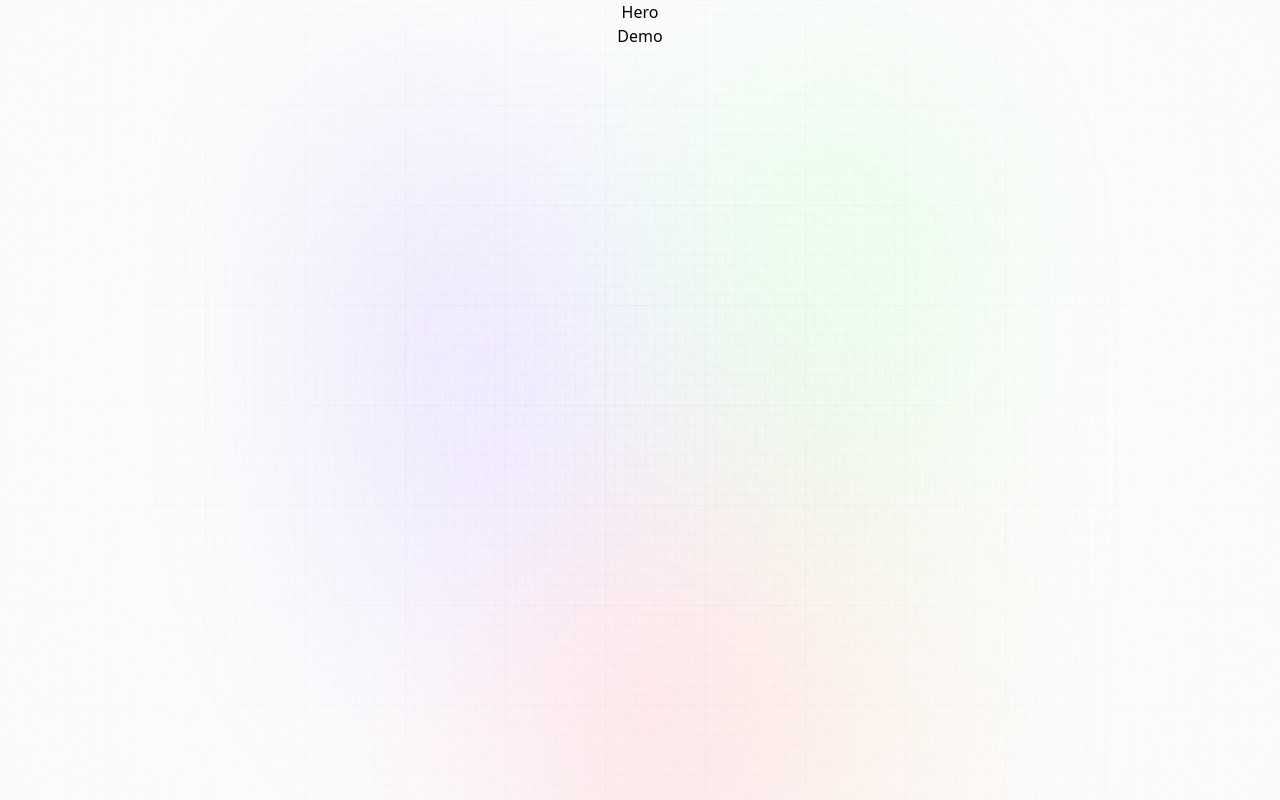
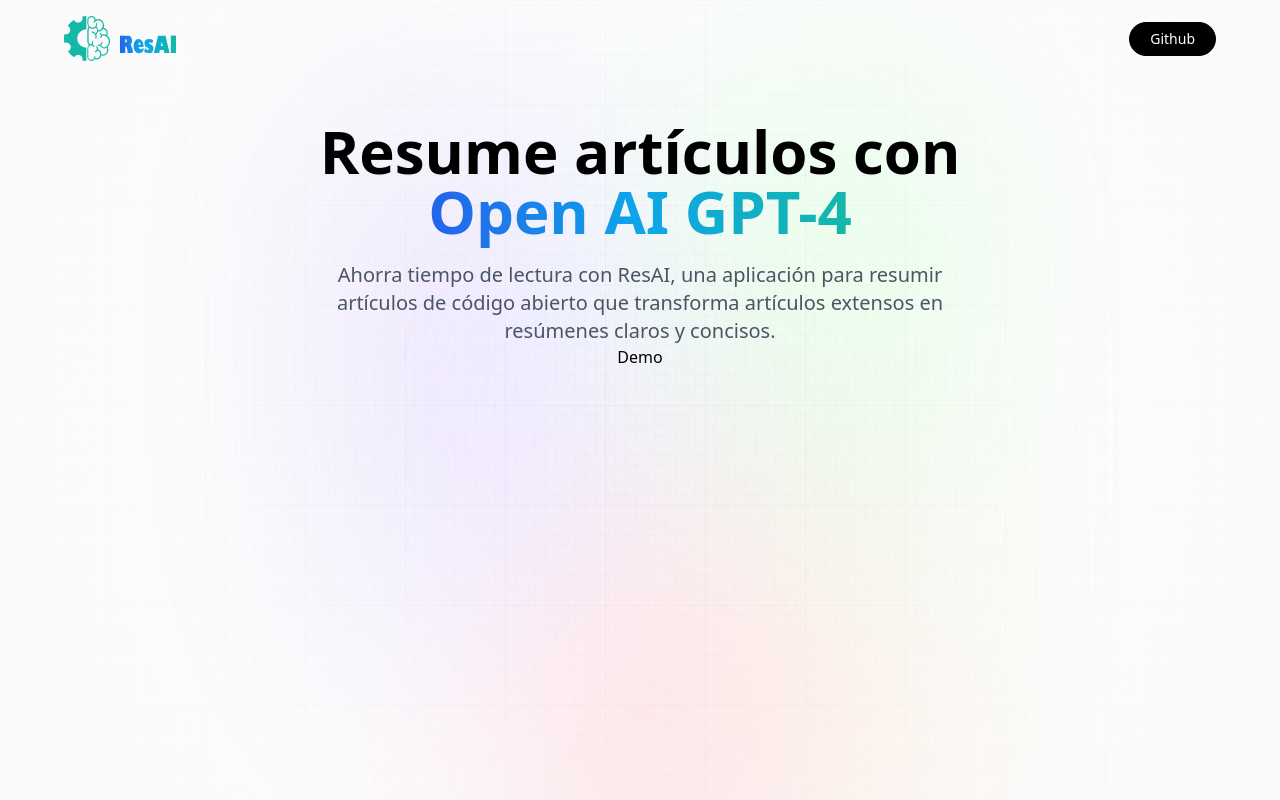
Before and after one commit to JohnnyBC2022/resume-articulos-ai, a React (Vite) app: page / in a window 1280 px wide. Built offline with nearby package versions, Linux system fonts and the light colour scheme; a web font is replaced by a local one.

Commit message:
feat: hero section created

```diff
--- a/package.json
+++ b/package.json
@@ -12,7 +12,8 @@
   "dependencies": {
     "@reduxjs/toolkit": "^2.3.0",
     "react": "^18.3.1",
-    "react-dom": "^18.3.1"
+    "react-dom": "^18.3.1",
+    "resume_ai": "file:"
   },
   "devDependencies": {
     "@eslint/js": "^9.13.0",
--- a/src/App.css
+++ b/src/App.css
@@ -80,7 +80,7 @@
 }
 
 .orange_gradient {
-  @apply bg-gradient-to-r from-amber-500 via-orange-600 to-yellow-500 bg-clip-text text-transparent;
+  @apply bg-gradient-to-r from-blue-600 via-sky-500 to-teal-700 bg-clip-text text-transparent;
 }
 
 .desc {
@@ -104,7 +104,7 @@
 }
 
 .blue_gradient {
-  @apply font-black bg-gradient-to-r from-blue-600 to-cyan-600 bg-clip-text text-transparent;
+  @apply font-black bg-gradient-to-r from-blue-600 via-sky-500 to-teal-500 bg-clip-text text-transparent;
 }
 
 .summary_box {
--- a/src/components/Hero.jsx
+++ b/src/components/Hero.jsx
@@ -1,9 +1,31 @@
-
+import { logo } from "../assets";
 
 const Hero = () => {
   return (
-    <div>Hero</div>
-  )
-}
+    <header className="w-full flex justify-center items-center flex-col">
+      <nav className="flex justify-between items-center w-full pt-4 mb-10">
+        <img src={logo} alt="logo" className="w-28 object-contain" />
+        <button
+          type="button"
+          onClick={() => {
+            window.open("https://github.com/JohnnyBC2022/resume-articulos-ai");
+          }}
+          className="black_btn"
+        >
+          Github
+        </button>
+      </nav>
 
-export default Hero
+      <h1 className="head_text">
+        Resume artículos con <br className="max-md:hidden" />{" "}
+        <span className="blue_gradient">Open AI GPT-4</span>
+      </h1>
+      <h2 className="desc">
+        Ahorra tiempo de lectura con ResAI, una aplicación para resumir artículos de código abierto que transforma artículos extensos en resúmenes claros y
+        concisos.
+      </h2>
+    </header>
+  );
+};
+
+export default Hero;
```
Also changed, not shown: src/assets/logo.svg, 1 other file (tests, documents, lock files or other folders).
